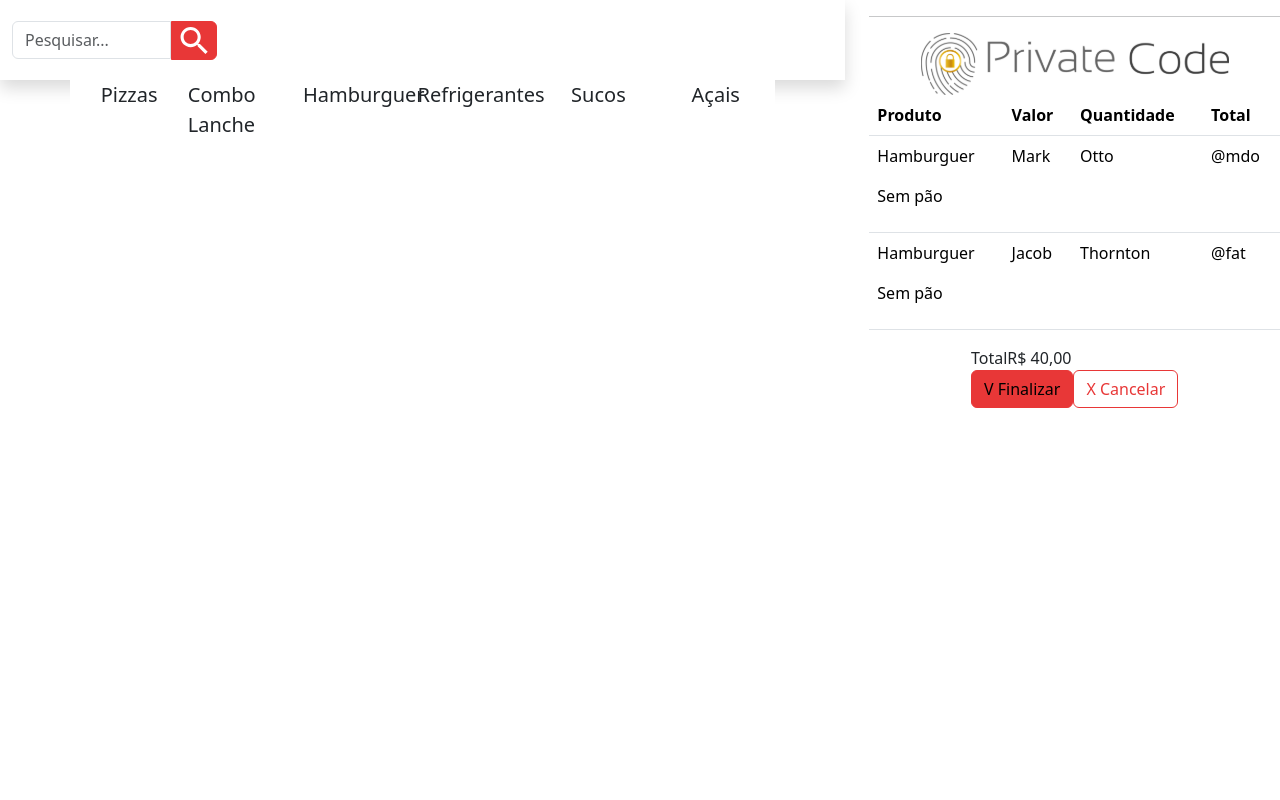
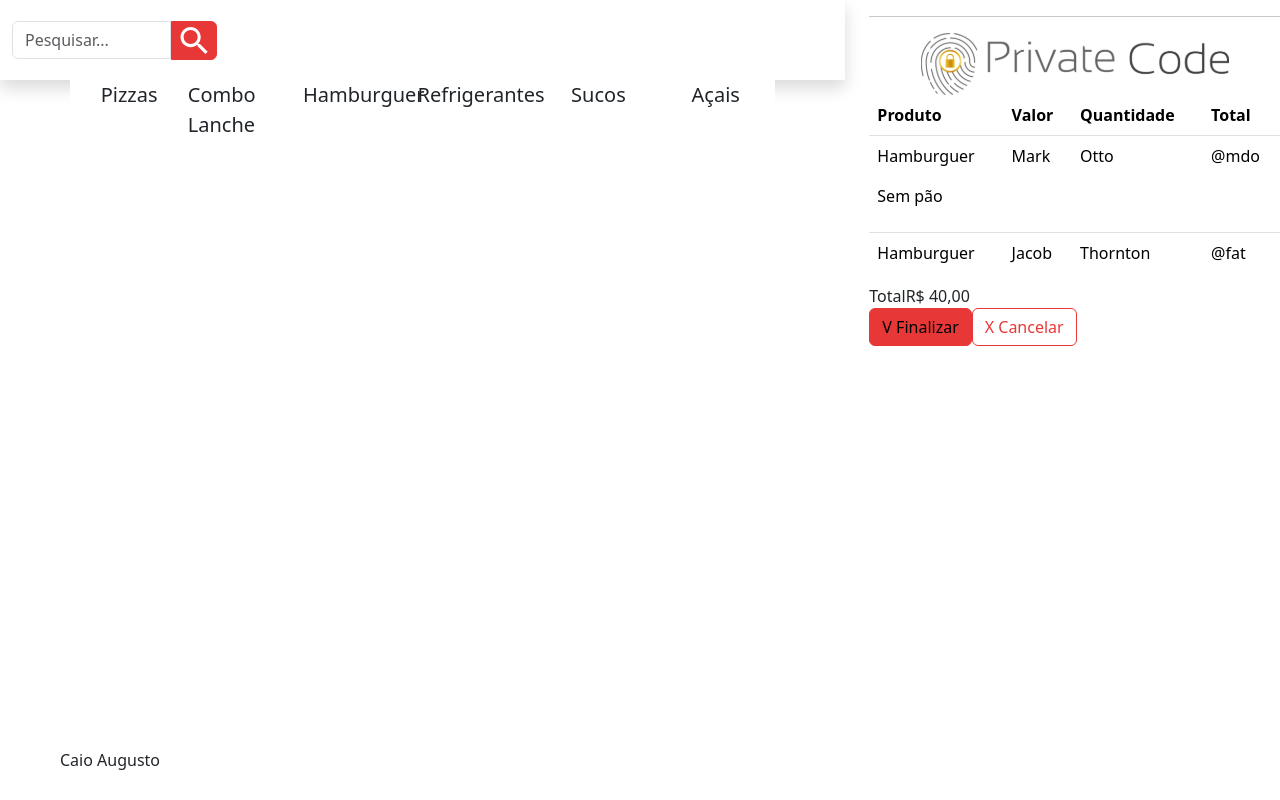
Before and after one commit to CaioAugustoHD/Desafio-front-end, a React (Vite) app: page / in a window 1280 px wide. Built offline with nearby package versions, Linux system fonts and the light colour scheme.

Commit message:
feat: Componente Footer

```diff
--- a/src/App.tsx
+++ b/src/App.tsx
@@ -1,3 +1,4 @@
+import { Footer } from "./components/Footer";
 import { Header } from "./components/Header";
 import { Menu } from "./components/Menu";
 import { Shopping } from "./components/Shopping";
@@ -8,11 +9,11 @@ export function App() {
       <div className="col-12 col-lg-8">
         <Header />
         <Menu />
+        <Footer />
       </div>
       <div className="col-4">
         <Shopping />
       </div>
     </div>
-
   )
 }
--- /dev/null
+++ b/src/components/Footer/index.tsx
@@ -0,0 +1,7 @@
+export function Footer() {
+    return (
+        <footer className="container-fluid bg-white position-absolute bottom-0 d-flex align-items-center" style={{height: "80px"}}>
+            <span className="m-5">Caio Augusto</span>
+        </footer>
+    )
+}
--- a/src/components/Shopping/Saldo/index.tsx
+++ b/src/components/Shopping/Saldo/index.tsx
@@ -1,6 +1,6 @@
 export function Saldo() {
     return (
-        <section className="">
+        <section className="position-absolute bottom-0 bg-white w-100">
             <div>
                 <span>Total</span>
                 <span>R$ 40,00</span>
--- a/src/components/Shopping/index.tsx
+++ b/src/components/Shopping/index.tsx
@@ -11,7 +11,7 @@ export function Shopping() {
                     <button type="button" className="btn-close" data-bs-dismiss="offcanvas" data-bs-target="#offcanvasResponsive" aria-label="Close"></button>
                 </div>
                 <hr/>
-                <div className="offcanvas-body d-flex flex-column align-items-center">
+                <div className="offcanvas-body d-flex flex-column align-items-center position-relative">
                     <img className="img-fluid w-75" src={logo} alt="Private Code" />
                     <ProductsTable />
                     <Saldo />
```
